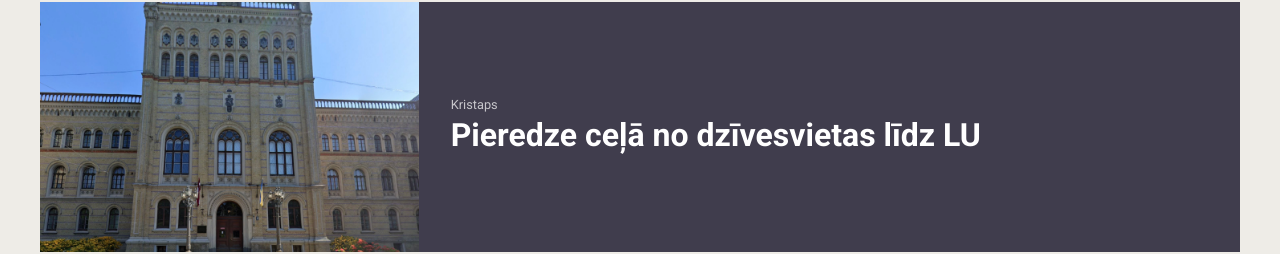
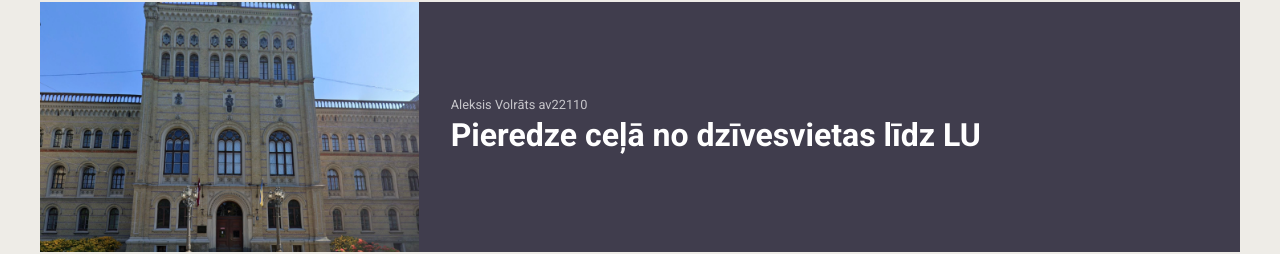
Before and after one commit to Axlzs/Web-design, a plain HTML site: page index.html in a window 1280 px wide. Shown: the part 116-370 px from the top of the page. Drawn offline with Linux system fonts and the light colour scheme.

Commit message:
upgradfe

```diff
--- a/index.html
+++ b/index.html
@@ -39,7 +39,7 @@
         />
       </div>
       <div class="hero-right">
-        <p>Kristaps</p>
+        <p>Aleksis Volrāts av22110</p>
         <h1>Pieredze ceļā no dzīvesvietas līdz LU</h1>
       </div>
     </section>
```
